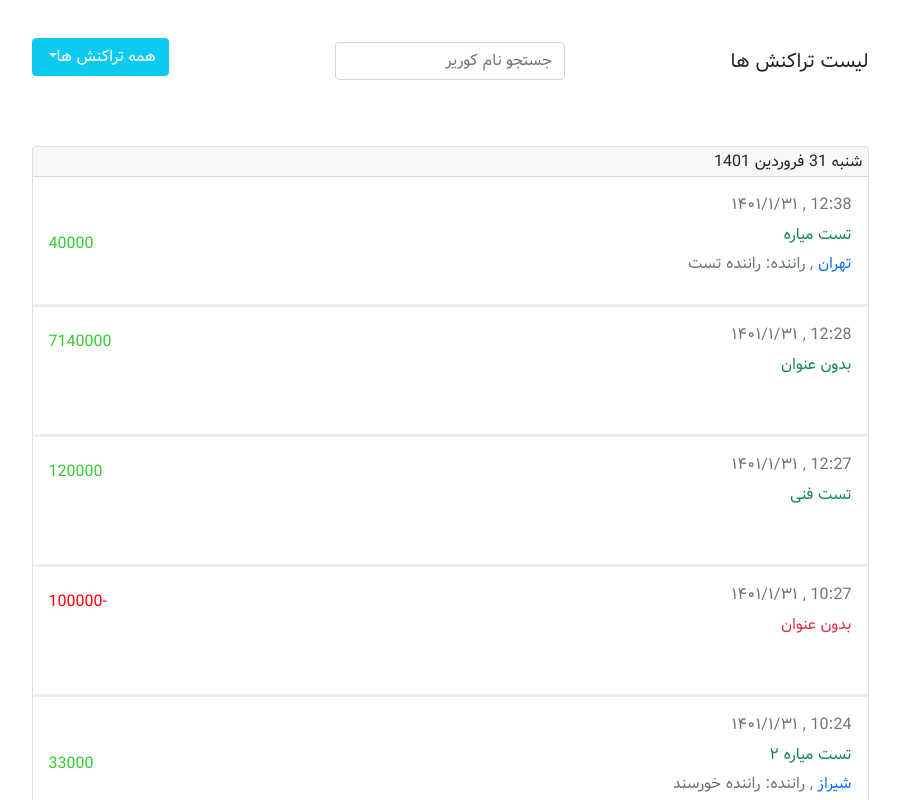
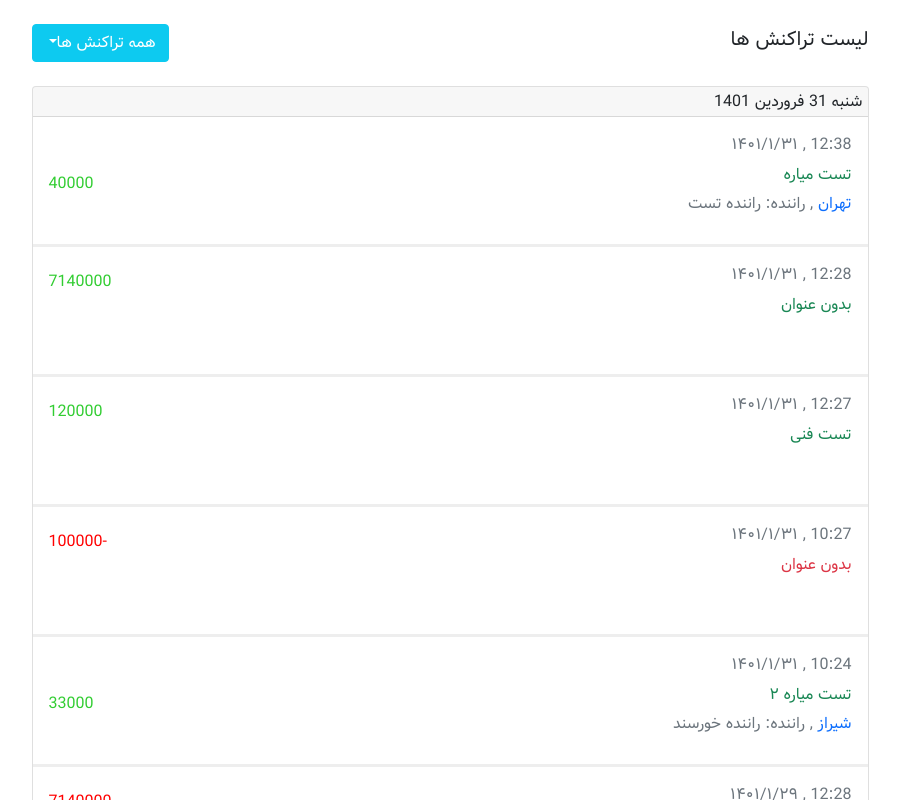
Before and after one commit to masoodhesami/View-restaurant-transactions, a React (Create React App) app: page / in a window 1280 px wide. Shown: the top 800 px of the page, without its empty margins (190-1090 px from the left). Built offline with nearby package versions, Linux system fonts and the light colour scheme.

Commit message:
searchbox dynamic visibility done

```diff
--- a/src/app/App.css
+++ b/src/app/App.css
@@ -2,6 +2,7 @@
     font-family: Dirooz;
     src: url("../assests/fonts/Dirooz.ttf") ;
 }
+
 body {
     font-family: Dirooz !important;
 }
--- a/src/components/Dropdown/Dropdown.tsx
+++ b/src/components/Dropdown/Dropdown.tsx
@@ -1,6 +1,7 @@
 import React, {useEffect, useState} from 'react';
 import {useDispatch} from "react-redux";
 import {setSortedData} from "../../state/actions/sortArrayAction";
+import {changeCurrentTitle} from "../../state/actions/changeCurrentTitleAction";
 import {
     sortAllData, sortArrayConcurrency_costs, sortArrayMisc_expenses,
     sortArrayPayments, sortArrayTrip_financials,
@@ -11,31 +12,36 @@ const Dropdown = () => {
     useEffect(() => {
         getPureData()
     }, []);
+    const dispatch = useDispatch();
     const [fetchedData, setFetchedData] = useState<any>([])
     const [currentTitle, setCurrentTitle] = useState<String>("همه تراکنش ها")
-    const dispatch = useDispatch();
     const getPureData = async () => {
         const trans_data = await dispatch(getData());
         setFetchedData(trans_data)
     }
     const concurrencyHandler = (e: any) => {
         setCurrentTitle(String(e.target.innerHTML))
+        dispatch(changeCurrentTitle(String(e.target.innerHTML)))
         dispatch(setSortedData(sortArrayConcurrency_costs(fetchedData.concurrency_costs)))
     }
     const paymentsHandler = (e: any) => {
         setCurrentTitle(String(e.target.innerHTML))
+        dispatch(changeCurrentTitle(String(e.target.innerHTML)))
         dispatch(setSortedData(sortArrayPayments(fetchedData.payments)))
     }
     const tripHandler = (e: any) => {
         setCurrentTitle(String(e.target.innerHTML))
+        dispatch(changeCurrentTitle(String(e.target.innerHTML)))
         dispatch(setSortedData(sortArrayTrip_financials(fetchedData.trip_financials)))
     }
     const miscHandler = (e: any) => {
         setCurrentTitle(String(e.target.innerHTML))
+        dispatch(changeCurrentTitle(String(e.target.innerHTML)))
         dispatch(setSortedData(sortArrayMisc_expenses(fetchedData.misc_expenses)))
     }
     const showAllHandler = (e: any) => {
         setCurrentTitle(String(e.target.innerHTML))
+        dispatch(changeCurrentTitle(String(e.target.innerHTML)))
         dispatch(setSortedData(sortAllData([
             ...sortArrayConcurrency_costs(fetchedData.concurrency_costs),
             ...sortArrayPayments(fetchedData.payments),
--- a/src/components/Header/Header.tsx
+++ b/src/components/Header/Header.tsx
@@ -3,16 +3,29 @@ import Dropdown from "../Dropdown/Dropdown";
 import HeaderTitle from "../HeaderTitle/HeaderTitle";
 import styles from "./header.module.css"
 import SearchBox from "../SearchBox/SearchBox";
+import {useSelector} from "react-redux";
+import {iTitleState} from "../../state/interfaces"
 
 const Header = () => {
+    const currentTitle = useSelector((state: iTitleState) => state.currentTitle)
     return (
         <>
-            <div className={`${styles.flexEnd} ${styles.position}`}>
-                <Dropdown/>
-            </div>
-            <HeaderTitle/>
-            <div className={`${styles.flexCenter}`}>
-                <SearchBox/>
+            <div className="row mt-3">
+                <div className={`col-md-3 col-12`}>
+                    <HeaderTitle/>
+                </div>
+                <div className={"col-md-5 col-12"}>
+                    {currentTitle.currentTitle === "هزینه سفر" &&
+                        <div className={` ${styles.position}`}>
+                            <SearchBox/>
+                        </div>
+                    }
+                </div>
+                <div className={"col-md-4 col-12"}>
+                    <div className={`${styles.flexEnd} ${styles.positionBtn}`}>
+                        <Dropdown/>
+                    </div>
+                </div>
             </div>
         </>
     );
--- a/src/components/Header/header.module.css
+++ b/src/components/Header/header.module.css
@@ -1,6 +1,9 @@
 .position{
     position: relative;
-    top : 30px
+    top : 46px
+}
+.positionBtn{
+    position: relative;
 }
 .sticky {
     position: -webkit-sticky;
@@ -16,3 +19,13 @@
     display: flex;
     justify-content: center;
 }
+@media screen and (max-width: 600px) {
+    .positionBtn{
+        position: relative;
+        top : -50px;
+    }
+    .position{
+        position: relative;
+        top : 85px
+    }
+}
--- a/src/components/SearchBox/SearchBox.tsx
+++ b/src/components/SearchBox/SearchBox.tsx
@@ -4,14 +4,11 @@ import styles from "./SearchBox.module.css"
 const SearchBox = () => {
     return (
         <>
-            <div className={"row"}>
-                <div className={"col-12"}>
-                    <form className="form-inline my-lg-0">
-                        <input className={`form-control mr-sm-2 ${styles.position}`} type="search" placeholder="جستجو نام کوریر " aria-label="Search"/>
-                        {/*<button className="btn btn-outline-success my-2 my-sm-0" type="submit">Search</button>*/}
-                    </form>
-                </div>
-            </div>
+            <form className="form-inline my-lg-0">
+                <input className={`form-control mr-sm-2 ${styles.position}`} type="search"
+                       placeholder="جستجو نام کوریر ... " aria-label="Search"/>
+                {/*<button className="btn btn-outline-success my-2 my-sm-0" type="submit">Search</button>*/}
+            </form>
         </>
     );
 };
--- /dev/null
+++ b/src/state/actions/changeCurrentTitleAction.ts
@@ -0,0 +1,19 @@
+import {CurrentTitle} from "../constants";
+import {Dispatch} from "redux";
+import {Action} from "../reducers/changeCurrentTitleReducer"
+import {iTitleState} from "../interfaces"
+
+
+export const changeCurrentTitle = (title: iTitleState | string): any => async (dispatch: Dispatch<Action>) => {
+    try {
+        dispatch({
+            type: CurrentTitle.TITLE_CHANGE,
+            payload: title,
+        });
+    } catch (e) {
+        dispatch({
+            type: CurrentTitle.TITLE_CHANGE,
+            payload: title,
+        });
+    }
+};
--- a/src/state/actions/sortArrayAction.ts
+++ b/src/state/actions/sortArrayAction.ts
@@ -6,12 +6,12 @@ import {iSortedState} from "../interfaces"
 export const setSortedData = (sortedData: iSortedState | []): any => async (dispatch: Dispatch<Action>) => {
     try {
         dispatch({
-            type: AllSortData.Sort_SUCCESS,
+            type: AllSortData.SORT_SUCCESS,
             payload: sortedData,
         });
     } catch (e) {
         dispatch({
-            type: AllSortData.Sort_SUCCESS,
+            type: AllSortData.SORT_SUCCESS,
             payload: {},
         });
     }
--- a/src/state/constants.ts
+++ b/src/state/constants.ts
@@ -2,5 +2,8 @@ export const Transactions = {
     LOAD_SUCCESS: "RECEIVE_USERS_DATA",
 };
 export const AllSortData = {
-    Sort_SUCCESS: "RECEIVE_ARRAY_DATA",
+    SORT_SUCCESS: "RECEIVE_ARRAY_DATA",
 };
+export const CurrentTitle = {
+    TITLE_CHANGE: "RECEIVE_TITLE_DATA",
+};
--- /dev/null
+++ b/src/state/reducers/changeCurrentTitleReducer.ts
@@ -0,0 +1,27 @@
+import {CurrentTitle} from "../constants"
+import {iTitleState} from "../interfaces"
+
+const initialState = {
+    currentTitle: {
+        currentTitle: " "
+    }
+};
+
+export type Action = {
+    type: string,
+    payload: iTitleState | string
+}
+
+const changeCurrentTitleReducer = (state = initialState, action: Action) => {
+    switch (action.type) {
+        case CurrentTitle.TITLE_CHANGE:
+            return {
+                ...state,
+                currentTitle: action.payload
+            };
+        default:
+            return state
+    }
+}
+
+export default changeCurrentTitleReducer;
--- a/src/state/reducers/index.ts
+++ b/src/state/reducers/index.ts
@@ -1,9 +1,11 @@
 import {combineReducers} from "redux"
 import basicDataReducer from "./basicDataReducer"
 import sortArrayReducer from "../reducers/sortArrayReducer"
+import changeCurrentTitleReducer from "../reducers/changeCurrentTitleReducer"
 
 const reducers = combineReducers({
-    transactionsData:basicDataReducer,
-    allSortData: sortArrayReducer
+    transactionsData: basicDataReducer,
+    allSortData: sortArrayReducer,
+    currentTitle: changeCurrentTitleReducer
 });
 export default reducers
--- a/src/state/reducers/sortArrayReducer.ts
+++ b/src/state/reducers/sortArrayReducer.ts
@@ -13,7 +13,7 @@ export type Action = {
 
 const sortArrayReducer = (state: iSortedState | {} = initialState, action: Action) => {
     switch (action.type) {
-        case AllSortData.Sort_SUCCESS:
+        case AllSortData.SORT_SUCCESS:
             return {
                 ...state,
                 allSortData: action.payload,
```
Also changed, not shown: src/state/interfaces/index.ts (+10 -1 lines).
